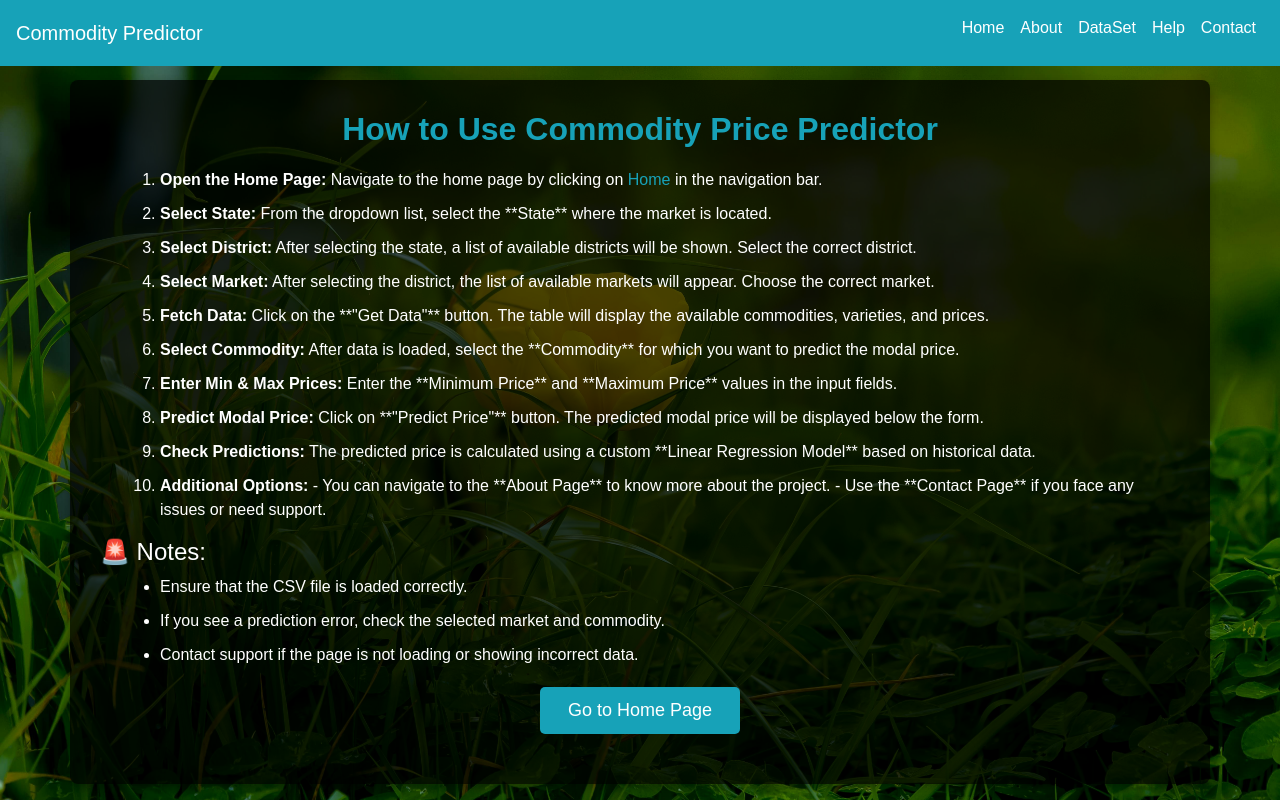
After one commit to sherasiya-949/Market-Price-Predict, a Flask app: page /help in a window 1280 px wide. The commit adds this page. Run offline with Flask 3, Linux system fonts and the light colour scheme; some libraries are stand-ins or nearby versions.

Commit message:
New code

```diff
--- a/app.py
+++ b/app.py
@@ -102,7 +102,7 @@
 #     app.run(debug=True)
 
 
-from flask import Flask, request, jsonify, render_template
+from flask import Flask, request, jsonify, render_template, send_file
 import pandas as pd
 import numpy as np
 import os
@@ -202,6 +202,12 @@ def data_view():
     data = df[['Commodity', 'Variety', 'Grade', 'Min Price', 'Max Price', 'Modal Price', 'Arrival_Date']].to_dict(orient='records')
     return render_template('data-view.html', data=data)
 
+# ✅ Route to Download CSV
+@app.route('/download-dataset')
+def download_dataset():
+    file_path = "Price_Agriculture_commodities_Week.csv"
+    return send_file(file_path, as_attachment=True)
+
 @app.route('/contact', methods=['GET', 'POST'])
 def contact():
     if request.method == 'POST':
@@ -213,6 +219,10 @@ def contact():
 
     return render_template('contact.html')
 
+@app.route('/help')
+def help():
+    return render_template('help.html')
+
 # if __name__ == '__main__':
 #     app.run(debug=True, use_reloader=False)
 if __name__ == "__main__":
--- /dev/null
+++ b/templates/help.html
@@ -0,0 +1,142 @@
+<!DOCTYPE html>
+<html lang="en">
+<head>
+    <meta charset="UTF-8">
+    <meta name="viewport" content="width=device-width, initial-scale=1.0">
+    <title>Help - Commodity Price Predictor</title>
+
+    <!-- ✅ Bootstrap CSS -->
+    <link href="https://stackpath.bootstrapcdn.com/bootstrap/4.5.2/css/bootstrap.min.css" rel="stylesheet">
+
+    <style>
+        body {
+            background-image: url('/static/images/image1.jpg'); /* Background image */
+            background-size: cover;
+            background-position: center;
+            background-repeat: no-repeat;
+            background-attachment: fixed;
+            font-family: Arial, sans-serif;
+            color: #ffffff;
+        }
+        .container {
+            margin-top: 5rem;
+            background-color: rgba(0, 0, 0, 0.7); /* Transparent dark background */
+            padding: 30px;
+            border-radius: 8px;
+            box-shadow: 0 4px 8px rgba(0, 0, 0, 0.3);
+        }
+        h2 {
+            color: #17a2b8;
+            text-align: center;
+            margin-bottom: 20px;
+            font-weight: bold;
+        }
+        ol, ul {
+            margin-left: 20px;
+        }
+        li {
+            margin-bottom: 10px;
+            font-size: 16px;
+            line-height: 1.5;
+        }
+        .btn-home {
+            display: block;
+            width: 200px;
+            margin: 20px auto;
+            background-color: #17a2b8;
+            color: white;
+            padding: 10px;
+            border-radius: 5px;
+            text-align: center;
+            font-size: 18px;
+            transition: background 0.3s ease;
+            text-decoration: none;
+        }
+        .btn-home:hover {
+            background-color: #138496;
+            color: #fff;
+            text-decoration: none;
+        }
+    </style>
+</head>
+<body>
+
+<!-- ✅ Include Navbar -->
+{% include 'navbar.html' %}
+
+<div class="container">
+    <!-- ✅ Title -->
+    <h2>How to Use Commodity Price Predictor</h2>
+
+    <!-- ✅ Step-by-Step Instructions -->
+    <ol>
+        <li>
+            <strong>Open the Home Page:</strong>
+            Navigate to the home page by clicking on <a href="/" class="text-info">Home</a> in the navigation bar.
+        </li>
+
+        <li>
+            <strong>Select State:</strong>
+            From the dropdown list, select the **State** where the market is located.
+        </li>
+
+        <li>
+            <strong>Select District:</strong>
+            After selecting the state, a list of available districts will be shown. Select the correct district.
+        </li>
+
+        <li>
+            <strong>Select Market:</strong>
+            After selecting the district, the list of available markets will appear. Choose the correct market.
+        </li>
+
+        <li>
+            <strong>Fetch Data:</strong>
+            Click on the **"Get Data"** button. The table will display the available commodities, varieties, and prices.
+        </li>
+
+        <li>
+            <strong>Select Commodity:</strong>
+            After data is loaded, select the **Commodity** for which you want to predict the modal price.
+        </li>
+
+        <li>
+            <strong>Enter Min & Max Prices:</strong>
+            Enter the **Minimum Price** and **Maximum Price** values in the input fields.
+        </li>
+
+        <li>
+            <strong>Predict Modal Price:</strong>
+            Click on **"Predict Price"** button. The predicted modal price will be displayed below the form.
+        </li>
+
+        <li>
+            <strong>Check Predictions:</strong>
+            The predicted price is calculated using a custom **Linear Regression Model** based on historical data.
+        </li>
+
+        <li>
+            <strong>Additional Options:</strong>
+            - You can navigate to the **About Page** to know more about the project.
+            - Use the **Contact Page** if you face any issues or need support.
+        </li>
+    </ol>
+
+    <!-- ✅ Additional Notes -->
+    <h4>🚨 Notes:</h4>
+    <ul>
+        <li>Ensure that the CSV file is loaded correctly.</li>
+        <li>If you see a prediction error, check the selected market and commodity.</li>
+        <li>Contact support if the page is not loading or showing incorrect data.</li>
+    </ul>
+
+    <!-- ✅ Home Button -->
+    <a href="/" class="btn-home">Go to Home Page</a>
+</div>
+
+<!-- ✅ Bootstrap JS -->
+<script src="https://code.jquery.com/jquery-3.5.1.min.js"></script>
+<script src="https://stackpath.bootstrapcdn.com/bootstrap/4.5.2/js/bootstrap.min.js"></script>
+
+</body>
+</html>
--- a/templates/index.html
+++ b/templates/index.html
@@ -136,7 +136,10 @@ async function predictPrice() {
                 <a class="nav-link" href="/about">About</a>
             </li>
             <li class="nav-item active">
-                <a class="nav-link" href="/data-view">Data View</a>
+                <a class="nav-link" href="/data-view">DataSet</a>
+            </li>
+            <li class="nav-item active">
+                <a class="nav-link" href="/help">Help</a>
             </li>
             <li class="nav-item active">
                 <a class="nav-link" href="/contact">Contact</a>
--- a/templates/navbar.html
+++ b/templates/navbar.html
@@ -15,7 +15,10 @@
                 <a class="nav-link" href="/about">About</a>
             </li>
             <li class="nav-item active">
-                <a class="nav-link" href="/data-view">Data View</a>
+                <a class="nav-link" href="/data-view">DataSet</a>
+            </li>
+            <li class="nav-item active">
+                <a class="nav-link" href="/help">Help</a>
             </li>
             <li class="nav-item active">
                 <a class="nav-link" href="/contact">Contact</a>
```
Also changed, not shown: templates/about.html (+73 -1 lines), templates/data-view.html (+24 -2 lines).
